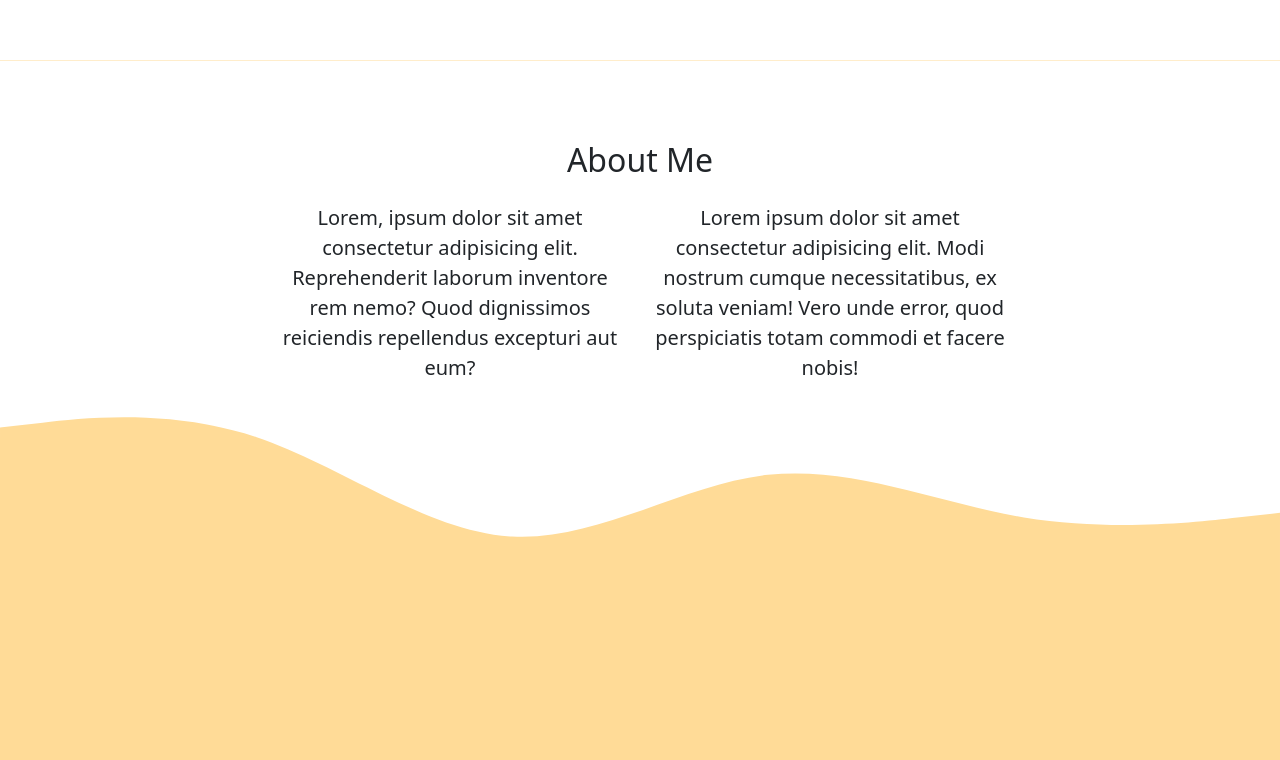
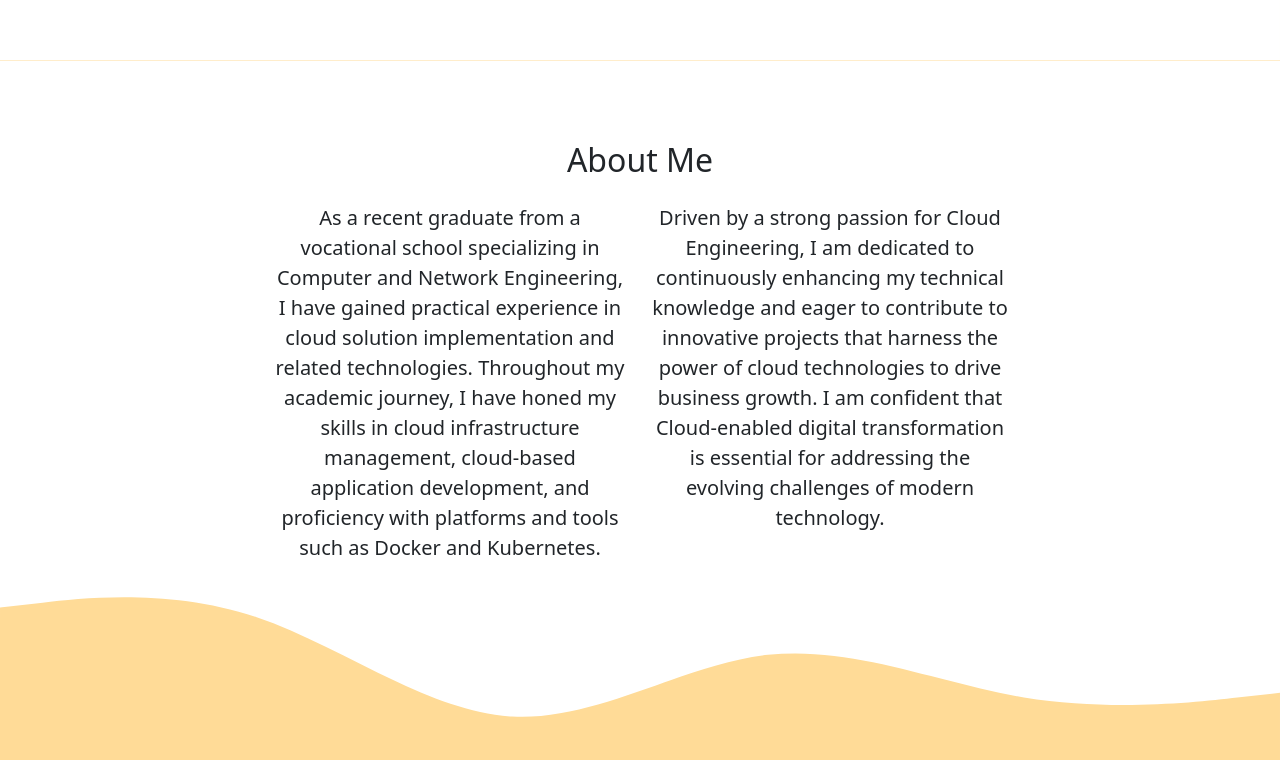
Before and after one commit to rifqiaz06/rifqiaz06.github.io, a plain HTML site: page index.html in a window 1280 px wide. Shown: the part 591-1351 px from the top of the page. Drawn offline with nearby package versions, Linux system fonts and the light colour scheme.

Commit message:
Update index.html

```diff
--- a/index.html
+++ b/index.html
@@ -54,10 +54,10 @@
         </div>
         <div class="row justify-content-center fs-5 text-center">
           <div class="col-md-4" data-aos="fade-right">
-            <p>Lorem, ipsum dolor sit amet consectetur adipisicing elit. Reprehenderit laborum inventore rem nemo? Quod dignissimos reiciendis repellendus excepturi aut eum?</p>
+            <p>As a recent graduate from a vocational school specializing in Computer and Network Engineering, I have gained practical experience in cloud solution implementation and related technologies. Throughout my academic journey, I have honed my skills in cloud infrastructure management, cloud-based application development, and proficiency with platforms and tools such as Docker and Kubernetes.</p>
           </div>
           <div class="col-md-4" data-aos="fade-left" data-aos-delay="200">
-            Lorem ipsum dolor sit amet consectetur adipisicing elit. Modi nostrum cumque necessitatibus, ex soluta veniam! Vero unde error, quod perspiciatis totam commodi et facere nobis!
+            Driven by a strong passion for Cloud Engineering, I am dedicated to continuously enhancing my technical knowledge and eager to contribute to innovative projects that harness the power of cloud technologies to drive business growth. I am confident that Cloud-enabled digital transformation is essential for addressing the evolving challenges of modern technology.
           </div>
         </div>
       </div>
```
